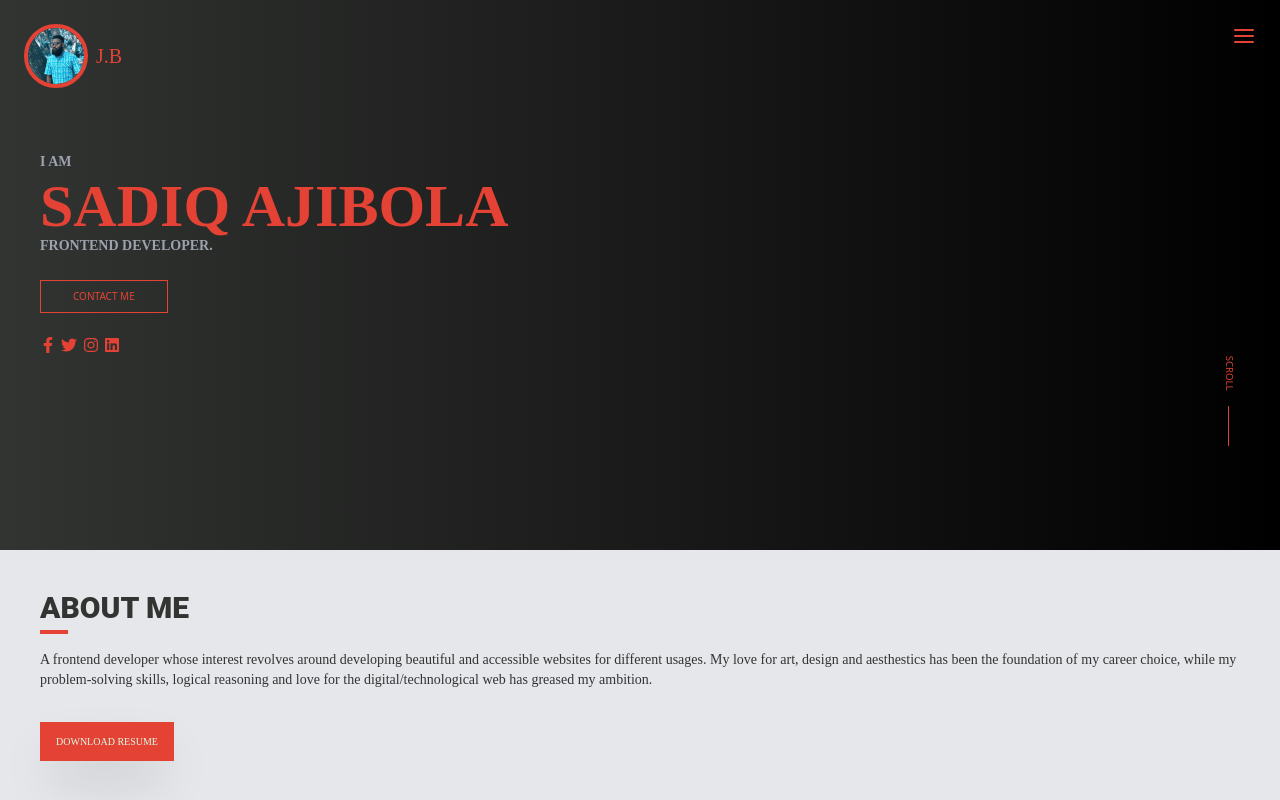
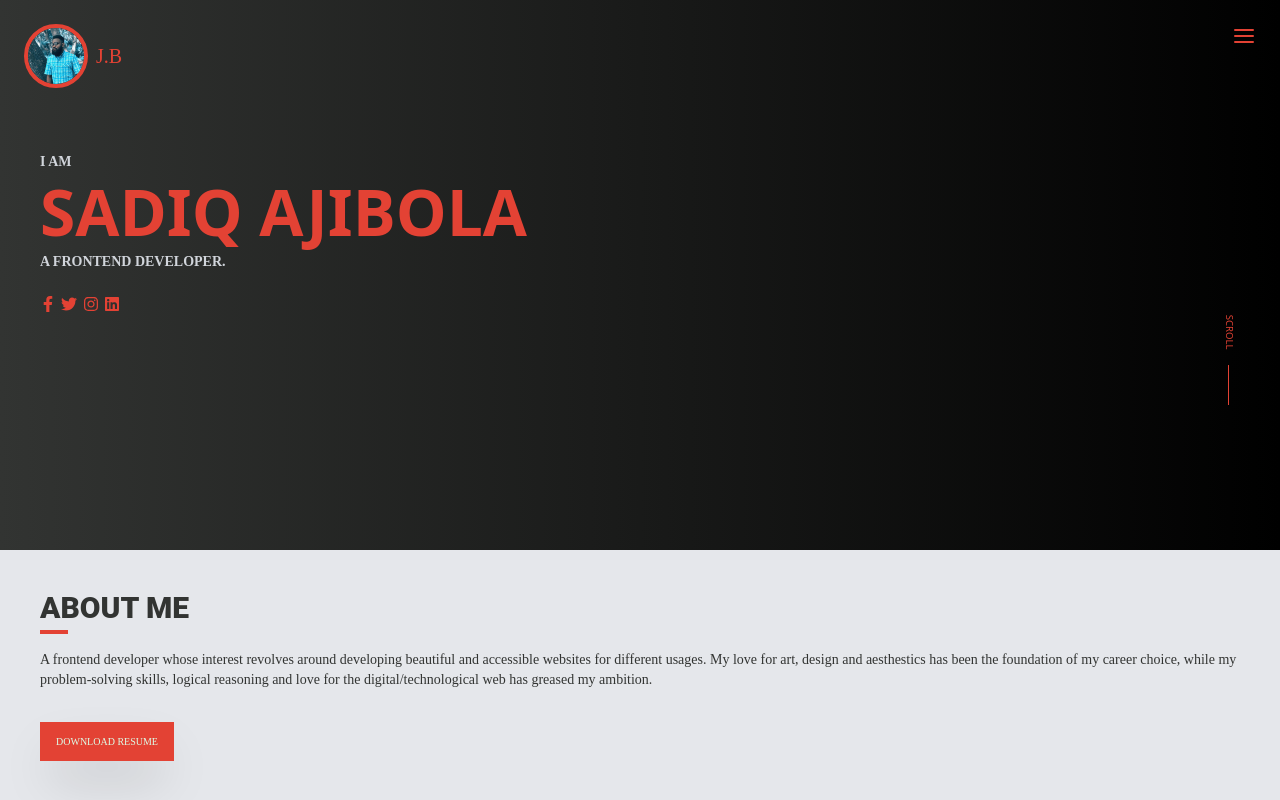
Before and after one commit to dragg54/my-portfolio-site, a React (Create React App) app: page / in a window 1280 px wide. Shown: the top 800 px of the page. Built offline with nearby package versions, Linux system fonts and the light colour scheme.

Commit message:
changed font

```diff
--- a/src/components/Hero/Hero.js
+++ b/src/components/Hero/Hero.js
@@ -10,19 +10,19 @@ export const Hero = () => {
       <div className='px-4'>
 
       <div className="w-full mx-auto">
-        <p className="text-gray-400 mb-1 font-[POPPINS] font-bold text-sm">
+        <p className="text-gray-300 font-[POPPINS] font-bold text-sm">
           I AM
         </p>
-        <h1 className="text-6xl font-black text-[#E34234] font-[Righteous]">
+        <h1 className="text-[4rem] leading-tight font-black text-[#E34234] font-[Luckiest Guy]">
           SADIQ AJIBOLA
         </h1>
-        <p className="text-sm text-gray-400 font-[Poppins] font-bold">
-          FRONTEND DEVELOPER.
+        <p className="text-sm text-gray-300 font-[Poppins] font-bold">
+         A FRONTEND DEVELOPER.
         </p>
       </div>
-      <button className="text-[10px] border border-[#E34234] px-8 py-2 text-[#E34234] mt-6">
+    {/*   <button className="text-[10px] border border-[#E34234] px-8 py-2 text-[#E34234] mt-6">
         CONTACT ME
-      </button>
+      </button> */}
       <MediaIcons />
       </div>
     </div>
```
